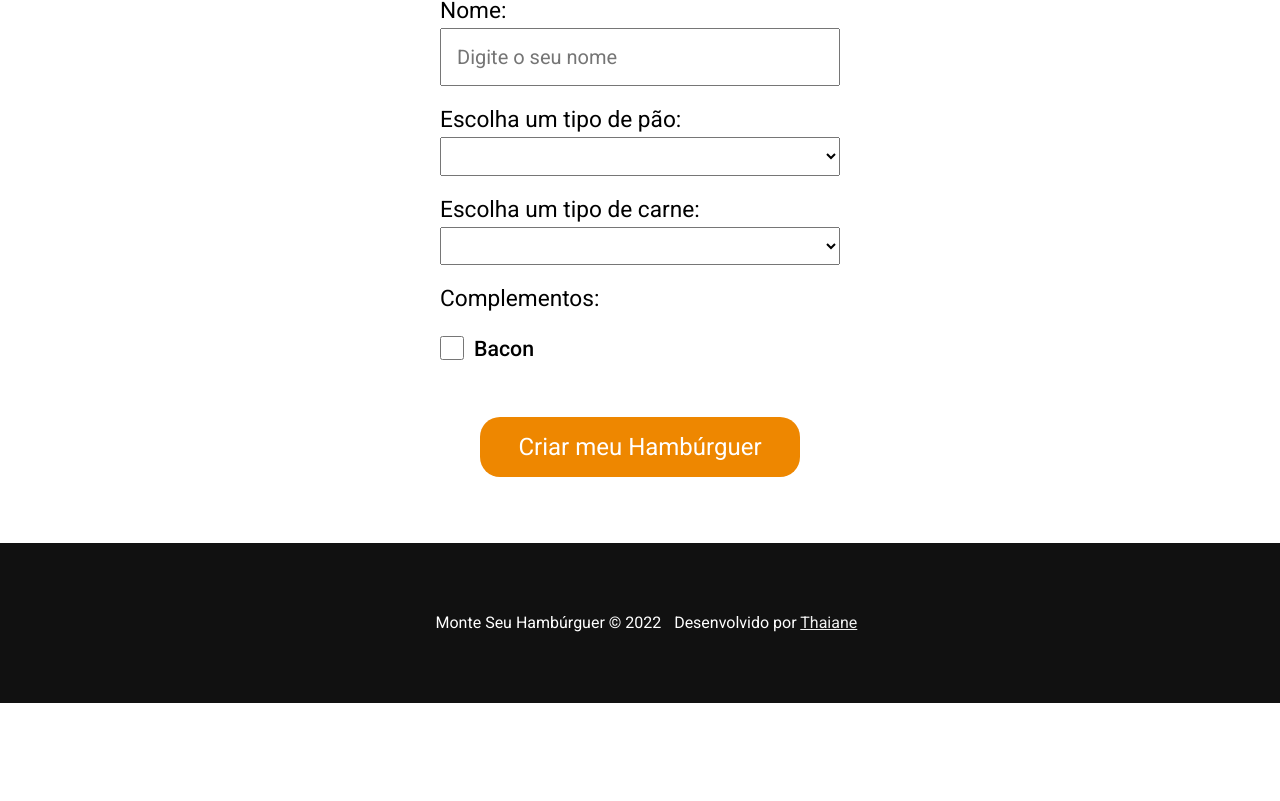
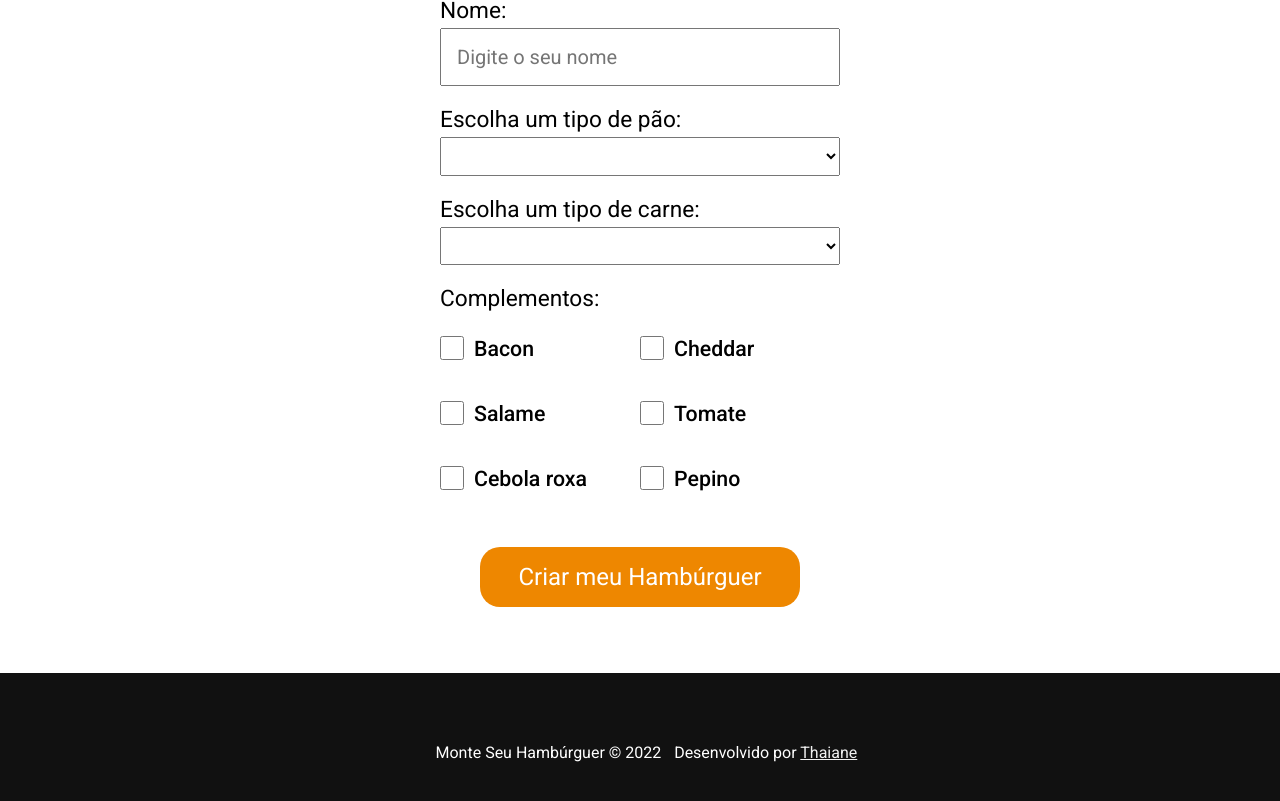
Before and after one commit to thaianealm/make-your-burger-vue.js, a Vue app: page / in a window 1280 px wide. Shown: the part 845-1646 px from the top of the page. Before the commit the page ends 1548 px from the top, so only its background shows below. Built offline with nearby package versions, Linux system fonts and the light colour scheme; data requests are answered from the project's data file.

Commit message:
retrieving data from the bank and entering it into the form

```diff
--- a/src/components/BurgerForm.vue
+++ b/src/components/BurgerForm.vue
@@ -10,6 +10,7 @@
                 <label for="bread">Escolha um tipo de pão:</label>
                 <select name="bread" id="bread" v-model="bread">
                     <option value="">Selecione o pão</option>
+                    <option v-for="bread in paes" :key="bread.id" :value="bread.tipo">{{ bread.tipo }}</option>
                 </select>
             </div>
 
@@ -17,14 +18,15 @@
                 <label for="meat">Escolha um tipo de carne:</label>
                 <select name="meat" id="meat" v-model="meat">
                     <option value="">Selecione a carne</option>
+                    <option v-for="meat in carnes" :key="meat.id" :value="meat.tipo">{{ meat.tipo }}</option>
                 </select>
             </div>
 
             <div class="input-container add-container">
-                <label for="add" class="add-title">Complementos:</label>
-                <div class="checkbox-container">
-                    <input type="checkbox" name="add" class="add">
-                    <span>Bacon</span>
+                <label for="opcionais" class="add-title">Complementos:</label>
+                <div class="checkbox-container" v-for="opcional in opcionaisdata" :key="opcional.id">
+                    <input class="add" type="checkbox" name="opcionais" v-model="opcionais" :value="opcional.tipo">
+                    <span>{{ opcional.tipo }}</span>
                 </div>
             </div>
 
@@ -38,6 +40,33 @@
 <script>
     export default{
         name: 'BurgerForm',
+        data(){
+            return{
+                paes: null,
+                carnes: null,
+                opcionaisdata: null,
+                name: null,
+                bread: null,
+                meat: null,
+                opcionais: [],
+                status: 'Solicitado',
+                msg: null
+            }
+        },
+        methods:{
+            async getIngredients(){
+
+                const req = await fetch('http://localhost:3000/ingredientes');
+                const data = await req.json();
+
+                this.paes = data.paes;
+                this.carnes = data.carnes;
+                this.opcionaisdata = data.opcionais;
+            }
+        },
+        mounted(){
+            this.getIngredients()
+        }
     }
 </script>
 
```
